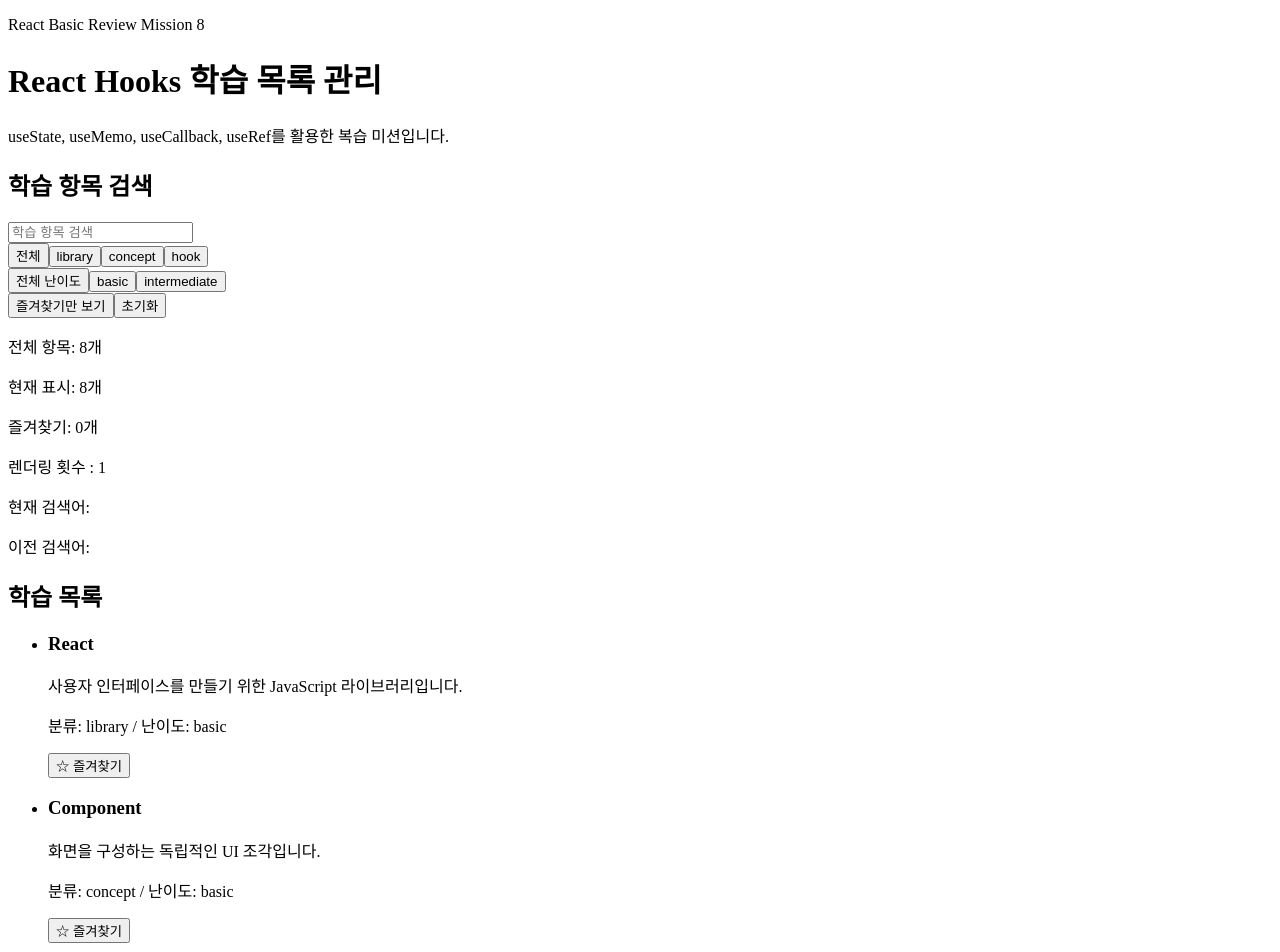
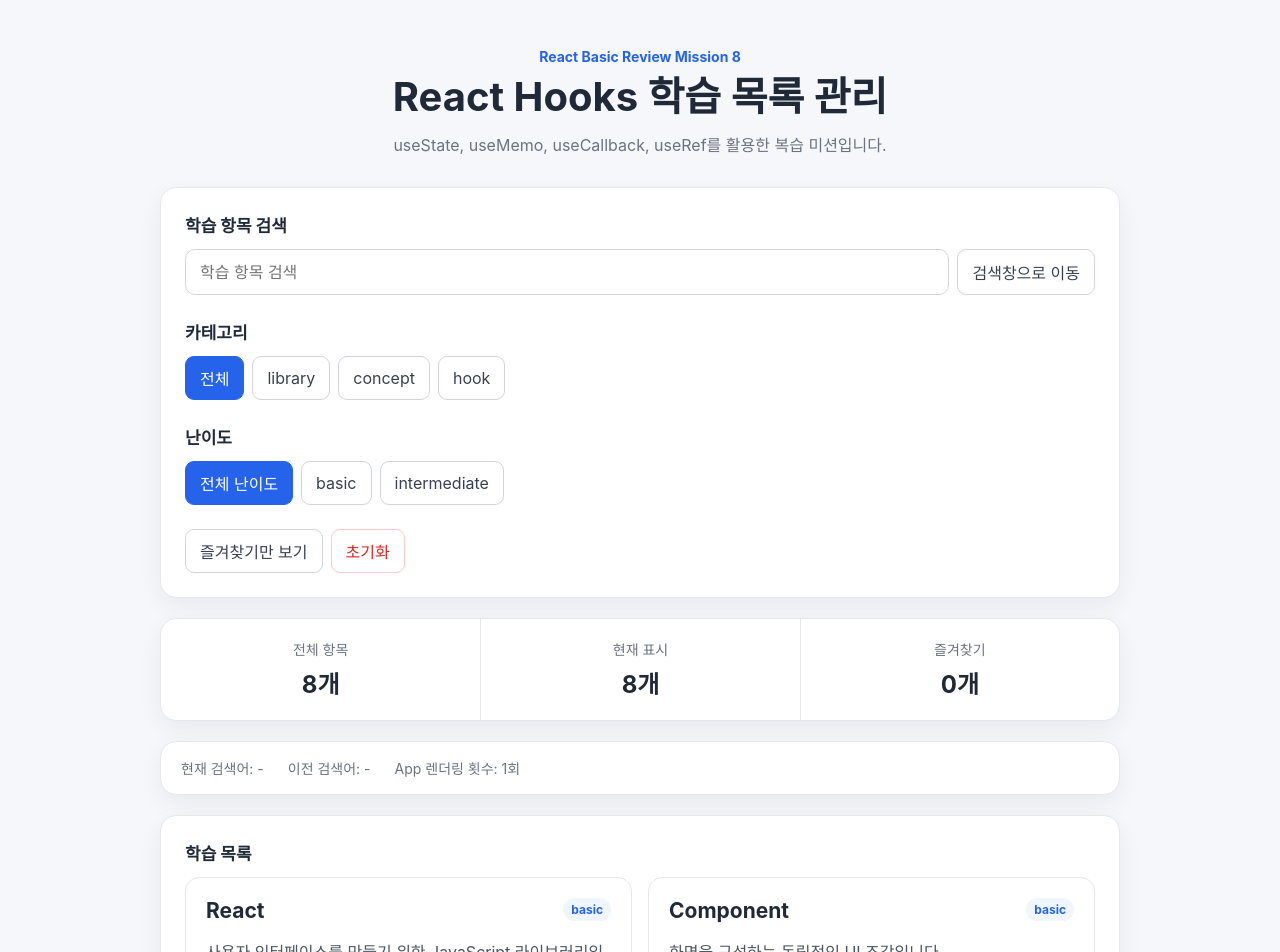
Before and after one commit to yoonji220/React_Basic_Review_Mission_8, a React (Vite) app: page / in a window 1280 px wide. Shown: the top 952 px of the page. Built offline with nearby package versions, Linux system fonts and the light colour scheme.

Commit message:
style: 학습 목록 대시보드 화면 구성

```diff
--- a/src/App.css
+++ b/src/App.css
@@ -0,0 +1,310 @@
+* {
+  box-sizing: border-box;
+}
+
+body {
+  margin: 0;
+  min-width: 320px;
+  background: #f5f7fb;
+  color: #1f2937;
+  font-family:
+    Pretendard,
+    -apple-system,
+    BlinkMacSystemFont,
+    "Segoe UI",
+    sans-serif;
+}
+
+button,
+input {
+  font: inherit;
+}
+
+button {
+  cursor: pointer;
+}
+
+.app {
+  width: min(100% - 32px, 960px);
+  margin: 0 auto;
+  padding: 48px 0 80px;
+}
+
+.app-header {
+  margin-bottom: 28px;
+  text-align: center;
+}
+
+.eyebrow {
+  margin: 0 0 8px;
+  color: #2563eb;
+  font-size: 14px;
+  font-weight: 700;
+}
+
+.app-header h1 {
+  margin: 0;
+  font-size: clamp(28px, 5vw, 40px);
+  line-height: 1.2;
+}
+
+.header-desc {
+  margin: 12px 0 0;
+  color: #6b7280;
+  line-height: 1.6;
+}
+
+.control-panel,
+.summary,
+.debug-info,
+.study-section {
+  border: 1px solid #e5e7eb;
+  border-radius: 16px;
+  background: #ffffff;
+  box-shadow: 0 8px 24px rgb(15 23 42 / 6%);
+}
+
+.control-panel {
+  display: grid;
+  gap: 24px;
+  padding: 24px;
+}
+
+.control-group h2,
+.study-section > h2 {
+  margin: 0 0 12px;
+  font-size: 17px;
+}
+
+.search-form {
+  display: flex;
+  gap: 8px;
+}
+
+.search-form input {
+  flex: 1;
+  min-width: 0;
+  padding: 12px 14px;
+  border: 1px solid #d1d5db;
+  border-radius: 10px;
+  outline: none;
+}
+
+.search-form input:focus {
+  border-color: #2563eb;
+  box-shadow: 0 0 0 3px rgb(37 99 235 / 14%);
+}
+
+.button-wrap,
+.control-actions {
+  display: flex;
+  flex-wrap: wrap;
+  gap: 8px;
+}
+
+button {
+  padding: 9px 14px;
+  border: 1px solid #d1d5db;
+  border-radius: 9px;
+  background: #ffffff;
+  color: #374151;
+  transition:
+    border-color 0.15s ease,
+    background-color 0.15s ease,
+    color 0.15s ease;
+}
+
+button:hover {
+  border-color: #2563eb;
+  color: #2563eb;
+}
+
+button.active {
+  border-color: #2563eb;
+  background: #2563eb;
+  color: #ffffff;
+}
+
+.reset-button {
+  border-color: #fecaca;
+  color: #dc2626;
+}
+
+.reset-button:hover {
+  border-color: #dc2626;
+  background: #fef2f2;
+  color: #dc2626;
+}
+
+.summary {
+  display: grid;
+  grid-template-columns: repeat(3, 1fr);
+  margin-top: 20px;
+  overflow: hidden;
+}
+
+.summary div {
+  display: flex;
+  flex-direction: column;
+  gap: 6px;
+  padding: 20px;
+  text-align: center;
+}
+
+.summary div + div {
+  border-left: 1px solid #e5e7eb;
+}
+
+.summary span {
+  color: #6b7280;
+  font-size: 14px;
+}
+
+.summary strong {
+  font-size: 24px;
+}
+
+.debug-info {
+  display: flex;
+  flex-wrap: wrap;
+  gap: 8px 24px;
+  margin-top: 20px;
+  padding: 16px 20px;
+  color: #6b7280;
+  font-size: 14px;
+}
+
+.debug-info p {
+  margin: 0;
+}
+
+.study-section {
+  margin-top: 20px;
+  padding: 24px;
+}
+
+.study-list {
+  display: grid;
+  grid-template-columns: repeat(2, minmax(0, 1fr));
+  gap: 16px;
+  margin: 0;
+  padding: 0;
+  list-style: none;
+}
+
+.study-item {
+  display: flex;
+  flex-direction: column;
+  min-height: 230px;
+  padding: 20px;
+  border: 1px solid #e5e7eb;
+  border-radius: 14px;
+  background: #ffffff;
+  transition:
+    transform 0.15s ease,
+    border-color 0.15s ease,
+    box-shadow 0.15s ease;
+}
+
+.study-item:hover {
+  transform: translateY(-2px);
+  border-color: #bfdbfe;
+  box-shadow: 0 10px 24px rgb(15 23 42 / 8%);
+}
+
+.study-item.favorite {
+  border-color: #facc15;
+  background: #fffdf3;
+}
+
+.study-item-header {
+  display: flex;
+  align-items: flex-start;
+  justify-content: space-between;
+  gap: 12px;
+}
+
+.study-item h3 {
+  margin: 0;
+  font-size: 21px;
+}
+
+.level-badge {
+  flex-shrink: 0;
+  padding: 4px 8px;
+  border-radius: 999px;
+  background: #eff6ff;
+  color: #2563eb;
+  font-size: 12px;
+  font-weight: 700;
+}
+
+.study-desc {
+  margin: 16px 0 0;
+  color: #4b5563;
+  line-height: 1.65;
+}
+
+.study-meta {
+  margin: 14px 0 20px;
+  color: #6b7280;
+  font-size: 14px;
+}
+
+.favorite-button {
+  width: 100%;
+  margin-top: auto;
+}
+
+.study-item.favorite {
+  border-color: #2563eb;
+  background: #eff6ff;
+}
+
+.study-item.favorite .favorite-button {
+  border-color: #2563eb;
+  background: #2563eb;
+  color: #fff;
+}
+
+.no-result {
+  margin: 0;
+  padding: 48px 20px;
+  border: 1px dashed #d1d5db;
+  border-radius: 12px;
+  color: #6b7280;
+  text-align: center;
+}
+
+@media (max-width: 640px) {
+  .app {
+    width: min(100% - 24px, 960px);
+    padding-top: 32px;
+  }
+
+  .control-panel,
+  .study-section {
+    padding: 18px;
+  }
+
+  .search-form {
+    flex-direction: column;
+  }
+
+  .summary {
+    grid-template-columns: 1fr;
+  }
+
+  .summary div + div {
+    border-top: 1px solid #e5e7eb;
+    border-left: 0;
+  }
+
+  .study-list {
+    grid-template-columns: 1fr;
+  }
+
+  .debug-info {
+    flex-direction: column;
+  }
+}
--- a/src/App.jsx
+++ b/src/App.jsx
@@ -81,14 +81,17 @@ function App() {
   renderCount.current += 1;
 
   return (
-    <main>
-      <header>
-        <p>React Basic Review Mission 8</p>
+    <main className="app">
+      <header className="app-header">
+        <p className="eyebrow">React Basic Review Mission 8</p>
         <h1>React Hooks 학습 목록 관리</h1>
-        <p>useState, useMemo, useCallback, useRef를 활용한 복습 미션입니다.</p>
+        <p className="header-desc">
+          useState, useMemo, useCallback, useRef를 활용한 복습 미션입니다.
+        </p>
       </header>
 
-      <section>
+      <section className="control-panel">
+        <div className="control-group">
           <h2>학습 항목 검색</h2>
 
           <SearchForm
@@ -96,41 +99,63 @@ function App() {
             onChangeKeyword={handleChangeKeyword}
             searchInputRef={searchInputRef}
           />
-      </section>
+        </div>
+
+        <div className="control-group">
+          <h2>카테고리</h2>
 
           <CategoryFilter
             categories={categories}
             category={category}
             onChangeCategory={handleChangeCategory}
           />
+        </div>
+
+        <div className="control-group">
+          <h2>난이도</h2>
 
           <LevelFilter
             levels={levels}
             level={level}
             onChangeLevel={handleChangeLevel}
           />
+        </div>
 
-      <button type="button" onClick={handleToggleFavoriteOnly}>
-        {favoriteOnly ? "전체 보기" : "즐겨찾기만 보기"}
+        <div className="control-actions">
+          <button
+            type="button"
+            className={favoriteOnly ? "active" : ""}
+            onClick={handleToggleFavoriteOnly}
+          >
+            {favoriteOnly ? "전체 항목 보기" : "즐겨찾기만 보기"}
           </button>
 
-      <button type="button" onClick={handleReset}>
+          <button type="button" className="reset-button" onClick={handleReset}>
             초기화
           </button>
+        </div>
+      </section>
 
       <StudySummary summary={summary} />
-      <p>렌더링 횟수 : {renderCount.current}</p>
 
-      <p>현재 검색어: {keyword}</p>
-      <p>이전 검색어: {previousKeywordRef.current}</p>
+      <section className="debug-info">
+        <p>현재 검색어: {keyword || "-"}</p>
+        <p>이전 검색어: {previousKeywordRef.current || "-"}</p>
+        <p>App 렌더링 횟수: {renderCount.current}회</p>
+      </section>
 
-      <section>
+      <section className="study-section">
         <h2>학습 목록</h2>
+
+        {filteredData.length === 0 ? (
+          <p className="no-result">조건에 맞는 학습 항목이 없습니다.</p>
+        ) : (
           <StudyList
             items={filteredData}
             favoriteIds={favoriteIds}
             onToggleFavorite={handleToggleFavorite}
           />
+        )}
       </section>
     </main>
   );
--- a/src/components/SearchForm.jsx
+++ b/src/components/SearchForm.jsx
@@ -1,6 +1,6 @@
 function SearchForm({ keyword, onChangeKeyword, searchInputRef }) {
   return (
-    <div>
+    <div className="search-form">
       <input
         ref={searchInputRef}
         type="text"
@@ -8,6 +8,10 @@ function SearchForm({ keyword, onChangeKeyword, searchInputRef }) {
         onChange={onChangeKeyword}
         placeholder="학습 항목 검색"
       />
+
+      <button type="button" onClick={() => searchInputRef.current?.focus()}>
+        검색창으로 이동
+      </button>
     </div>
   );
 }
--- a/src/components/StudyItem.jsx
+++ b/src/components/StudyItem.jsx
@@ -6,14 +6,20 @@ function StudyItem({ item, isFavorite, onToggleFavorite }) {
   console.log(`${title} 렌더링`);
 
   return (
-    <li>
-      <h3>{title}</h3>
-      <p>{desc}</p>
-      <p>
-        분류: {category} / 난이도: {level}
-      </p>
+    <li className={`study-item ${isFavorite ? "favorite" : ""}`}>
+      <div className="study-item-header">
+        <h3>{title}</h3>
+        <span className="level-badge">{level}</span>
+      </div>
 
-      <button type="button" onClick={() => onToggleFavorite(id)}>
+      <p className="study-desc">{desc}</p>
+      <p className="study-meta">분류: {category}</p>
+
+      <button
+        type="button"
+        className="favorite-button"
+        onClick={() => onToggleFavorite(id)}
+      >
         {isFavorite ? "★ 즐겨찾기 해제" : "☆ 즐겨찾기"}
       </button>
     </li>
--- a/src/components/StudyList.jsx
+++ b/src/components/StudyList.jsx
@@ -2,7 +2,7 @@ import StudyItem from "./StudyItem";
 
 function StudyList({ items, favoriteIds, onToggleFavorite }) {
   return (
-    <ul>
+    <ul className="study-list">
       {items.map(item => (
         <StudyItem
           key={item.id}
--- a/src/components/StudySummary.jsx
+++ b/src/components/StudySummary.jsx
@@ -2,11 +2,22 @@ function StudySummary({ summary }) {
   const { total, visible, favorite } = summary;
 
   return (
-    <div>
-      <p>전체 항목: {total}개</p>
-      <p>현재 표시: {visible}개</p>
-      <p>즐겨찾기: {favorite}개</p>
-    </div>
+    <section className="summary">
+      <div>
+        <span>전체 항목</span>
+        <strong>{total}개</strong>
+      </div>
+
+      <div>
+        <span>현재 표시</span>
+        <strong>{visible}개</strong>
+      </div>
+
+      <div>
+        <span>즐겨찾기</span>
+        <strong>{favorite}개</strong>
+      </div>
+    </section>
   );
 }
 
```
Lines whose indentation alone changed are shown as unchanged.
